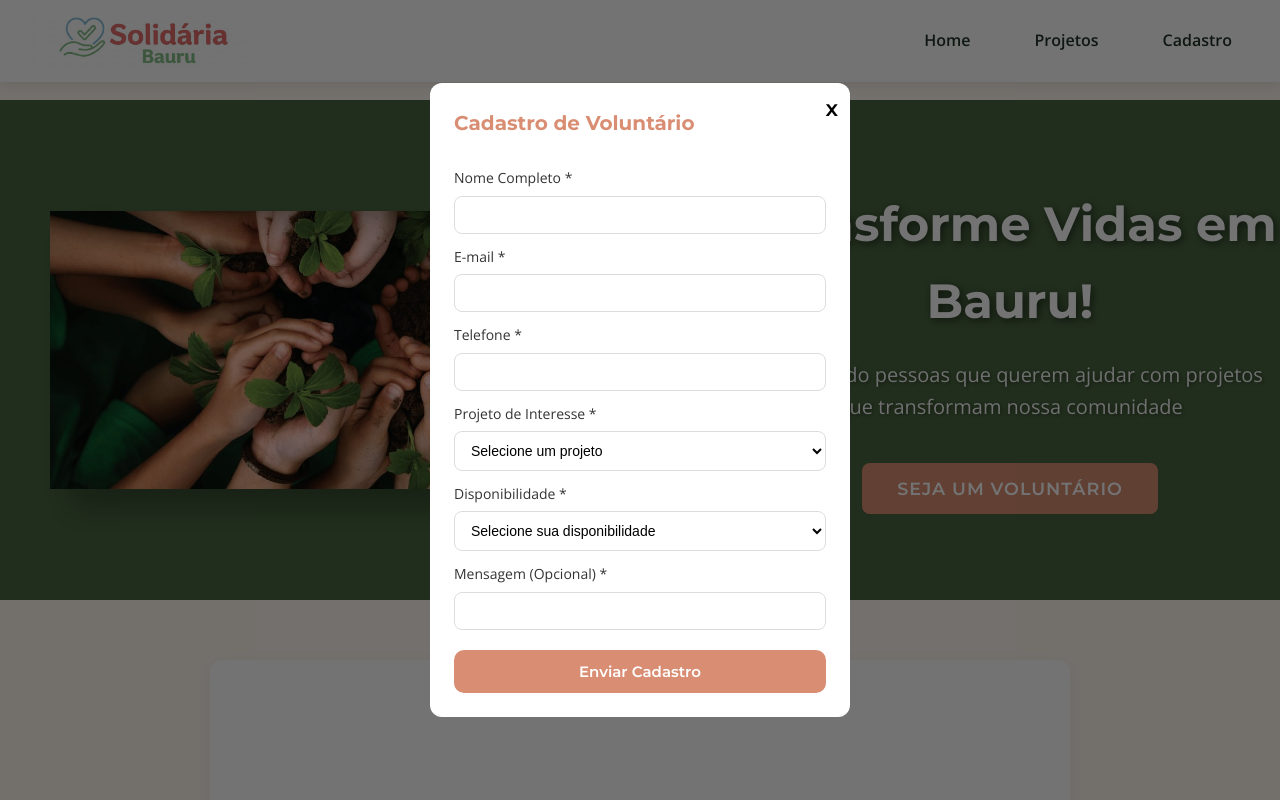
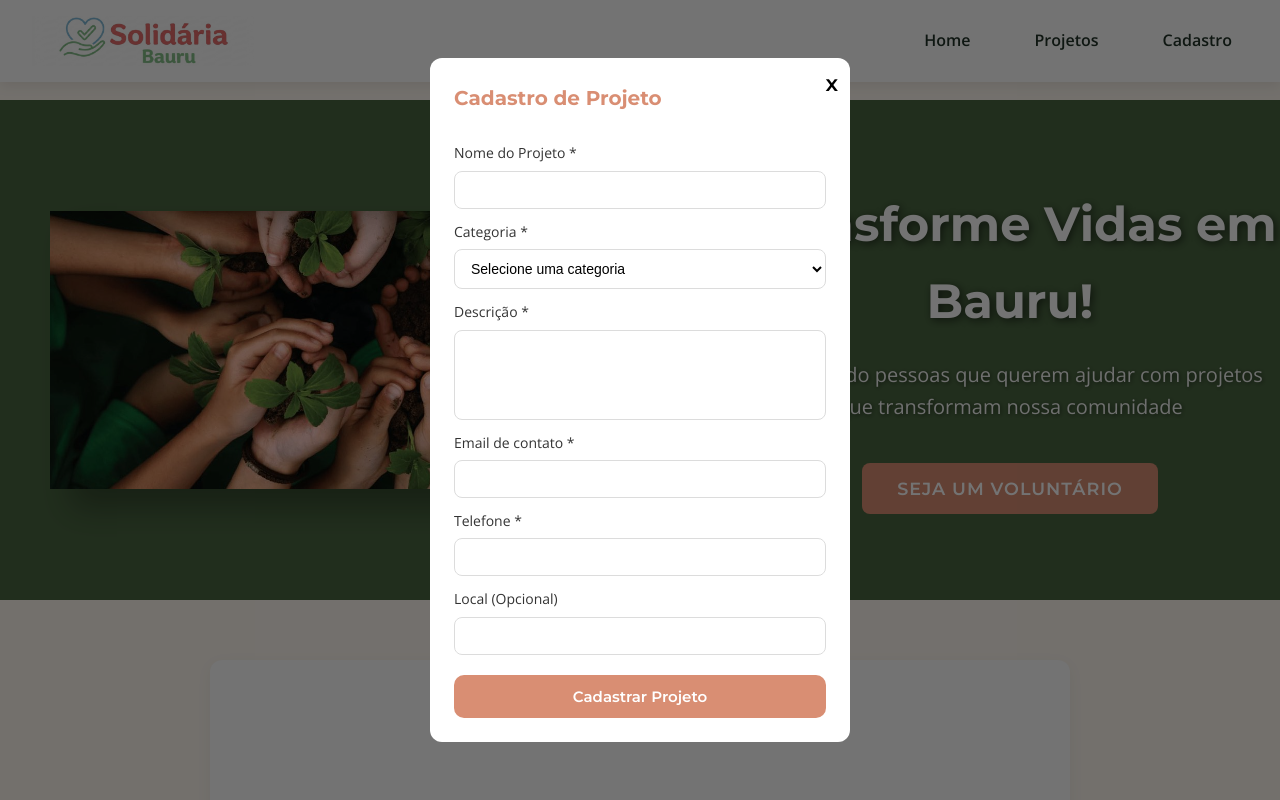
Before and after one commit to ceciliokaua/projeto-integrador-senac-bauru-solidaria, a React (Vite) app: page /cadastro in a window 1280 px wide. Shown: the top 800 px of the page. Built offline with nearby package versions, Linux system fonts and the light colour scheme.

Commit message:
alterações

```diff
--- a/src/componentes/CadastroModal.tsx
+++ b/src/componentes/CadastroModal.tsx
@@ -6,12 +6,12 @@ interface CadastroModalProps {
 }
 
 interface CadastroForm {
-    nome: string;
+    titulo: string;
+    categoria: string;
+    descricao: string;
     email: string;
     telefone: string;
-    projeto: string;
-    disponibilidade: string;
-    mensagem: string;
+    local: string;
 }
 
 function CadastroModal({ onClose }: CadastroModalProps) {
@@ -23,12 +23,12 @@ function CadastroModal({ onClose }: CadastroModalProps) {
     }, []);
 
     const initialFormState: CadastroForm = {
-        nome: "",
+        titulo: "",
+        categoria: "",
+        descricao: "",
         email: "",
         telefone: "",
-        projeto: "",
-        disponibilidade: "",
-        mensagem: "",
+        local: "",
     };
 
     const [form, setForm] = useState<CadastroForm>(initialFormState);
@@ -98,7 +98,7 @@ async function enviarCadastro(dados:CadastroForm) {
                 </button>
 
                 <header className="cadastro-header">
-                    <h2>Cadastro de Voluntário</h2>
+                    <h2>Cadastro de Projeto</h2>
                 </header>
 
                 {sucesso && (
@@ -108,18 +108,39 @@ async function enviarCadastro(dados:CadastroForm) {
                 )}
 
                 <form className="cadastro-form" onSubmit={handleSubmit}>
-                    <label>Nome Completo *</label>
+                    <label>Nome do Projeto *</label>
                     <input
                       type="text"
-                      name="nome"
-                      value={form.nome}
+                      name="titulo"
+                      value={form.titulo}
                       onChange={handleChange}
                       required
                     />
 
-                    <label>E-mail *</label>
+                    <label>Categoria *</label>
+                    <select
+                      name="categoria"
+                      value={form.categoria}
+                      onChange={handleChange}
+                      required
+                    >
+                      <option value="">Selecione uma categoria</option>
+                      <option value="Alimentação">Alimentação</option>
+                      <option value="Educação">Educação</option>
+                      <option value="Animal">Animal</option>
+                    </select>
+
+                    <label>Descrição *</label>
+                    <textarea
+                      name="descricao"
+                      value={form.descricao}
+                      onChange={handleChange}
+                      required
+                    />
+
+                    <label>Email de contato *</label>
                     <input
-                      type="text"
+                      type="email"
                       name="email"
                       value={form.email}
                       onChange={handleChange}
@@ -135,45 +156,16 @@ async function enviarCadastro(dados:CadastroForm) {
                       required
                     />
 
-                    <label>Projeto de Interesse *</label>
-                    <select
-                      name="projeto"
-                      value={form.projeto}
-                      onChange={handleChange}
-                      required
-                    >
-                        <option value="">Selecione um projeto</option>
-                        <option value="banco-de-alimentos">Banco de Alimentos</option>
-                        <option value="educacao-infantil">Educação Infantil</option>
-                        <option value="cuidado-idosos">Cuidado aos idosos</option>
-                    </select>
-
-                    <label>Disponibilidade *</label>
-                    <select
-                      name="disponibilidade"
-                      value={form.disponibilidade}
-                      onChange={handleChange}
-                      required
-                    >
-                        <option value="">Selecione sua disponibilidade</option>
-                        <option value="semana-manha">Dias de semana - Manhã</option>
-                        <option value="semana-tarde">Dias de semana - Tarde</option>
-                        <option value="semana-noite">Dias de semana - Noite</option>
-                        <option value="final-semana">Finais de semana</option>
-                        <option value="flexivel">Flexível</option>
-                    </select>
-
-                    <label>Mensagem (Opcional) *</label>
+                    <label>Local (Opcional)</label>
                     <input
                       type="text"
-                      name="mensagem"
-                      value={form.mensagem}
+                      name="local"
+                      value={form.local}
                       onChange={handleChange}
-                      required
                     />
 
                     <button type="submit" className="cadastro-btn">
-                    Enviar Cadastro
+                    Cadastrar Projeto
                 </button>
 
                 </form>
```
Also changed, not shown: Cabecalho.tsx (deleted, +0 -33 lines), Cards.tsx (deleted, +0 -66 lines), DetalhesCards.tsx (deleted, +0 -9 lines), Rodape.tsx (deleted, +0 -65 lines).
